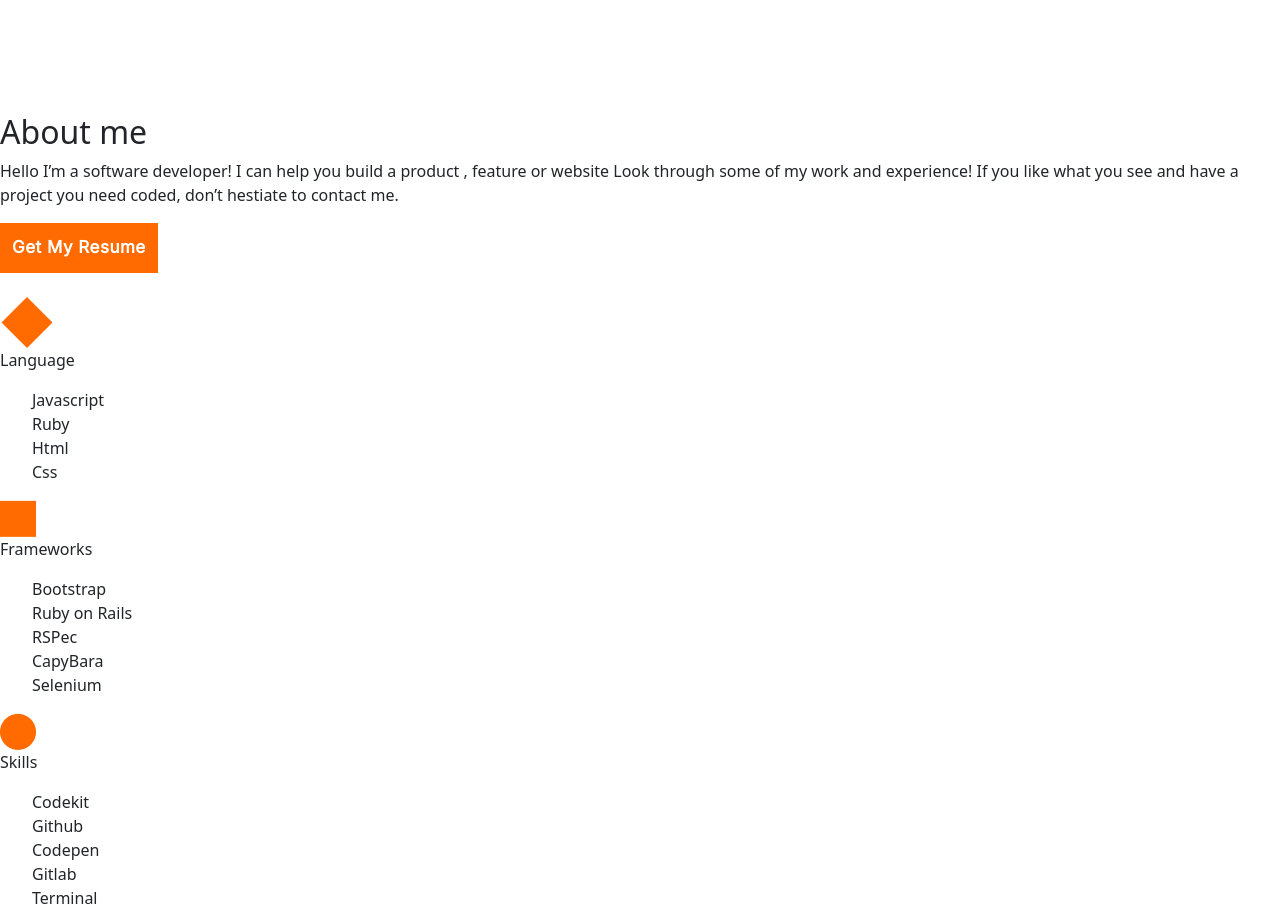
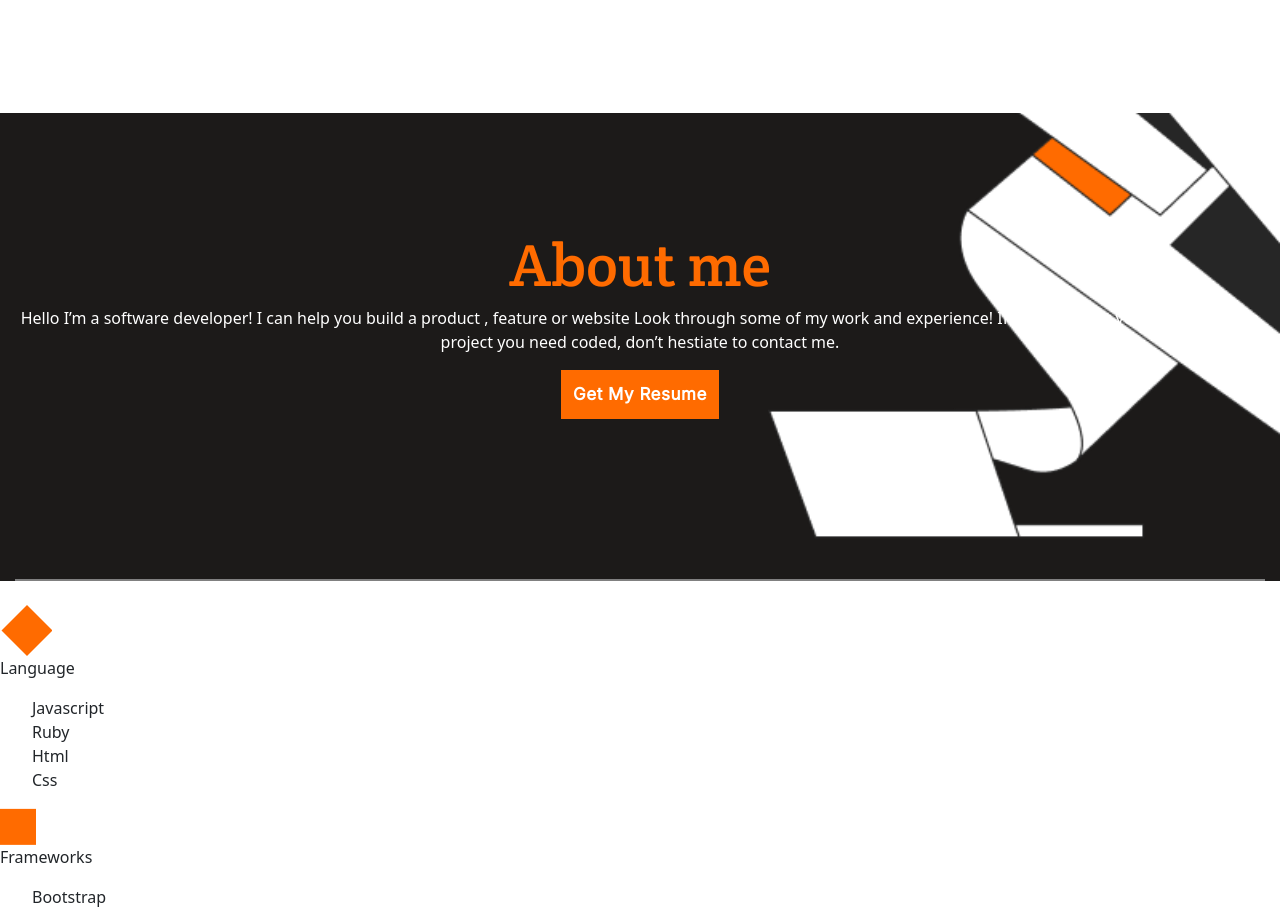
Before and after one commit to Victor-chiemerie/Porfolio, a website with bundled scripts: page index.html in a window 1280 px wide. Shown: the part 3106-4019 px from the top of the page. Built offline with nearby package versions, Linux system fonts and the light colour scheme; files whose address does not match are found by name; a web font is replaced by a local one.

Commit message:
design about page

```diff
--- a/index.html
+++ b/index.html
@@ -69,7 +69,8 @@
     </section>
     <!-- about me page -->
     <section class="about-me" id="about-me">
-      <h2>About me</h2>
+      <div>
+        <h2>About me</h2>
         <p>
           Hello I’m a software developer! I can help you build a product ,
           feature or website Look through some of my work and experience!
@@ -77,6 +78,7 @@
           don’t hestiate to contact me.
         </p>
       <button class="buttons">Get My Resume</button>
+      </div>
     </section>
     <!-- technologies -->
     <section class="technologies">
--- a/index.scss
+++ b/index.scss
@@ -237,3 +237,32 @@ header {
         }
     }
   }
+
+.about-me {
+    background-color: #1C1A19;
+    color: white;
+    background-image: url(images/background\ image\ 2.png);
+    background-repeat: no-repeat;
+    background-position: right bottom;
+    background-size: 40%;
+    padding: 0 15px;
+
+    div {
+        padding-top: 120px;
+        padding-bottom: 160px;
+        border-bottom: 2px solid grey;
+        text-align: center;
+
+        h2 {
+            color: $primary-color;
+            font-family: $f-family;
+            font-style: $f-style;
+            font-weight: $f-weight;
+            font-size: 60px;
+            line-height: 65px;
+
+        }
+    }
+
+
+}
```
Also changed, not shown: index.css, 1 other file.
